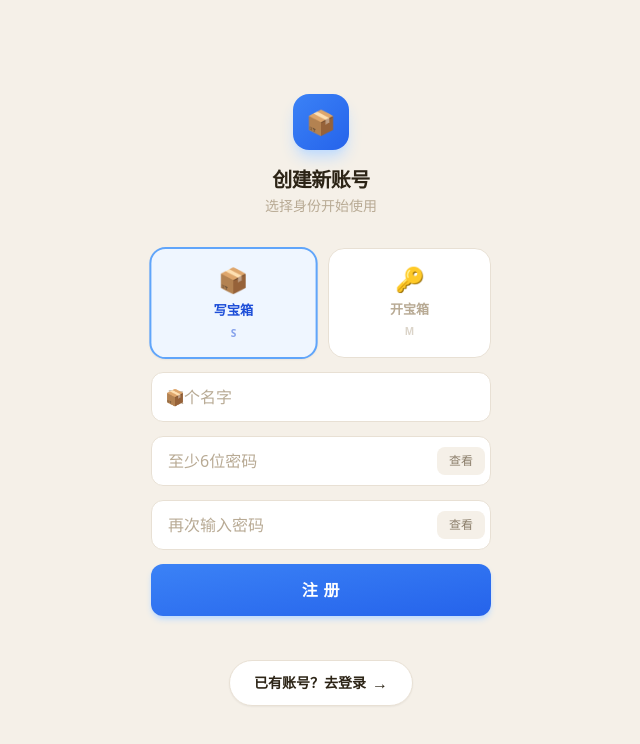
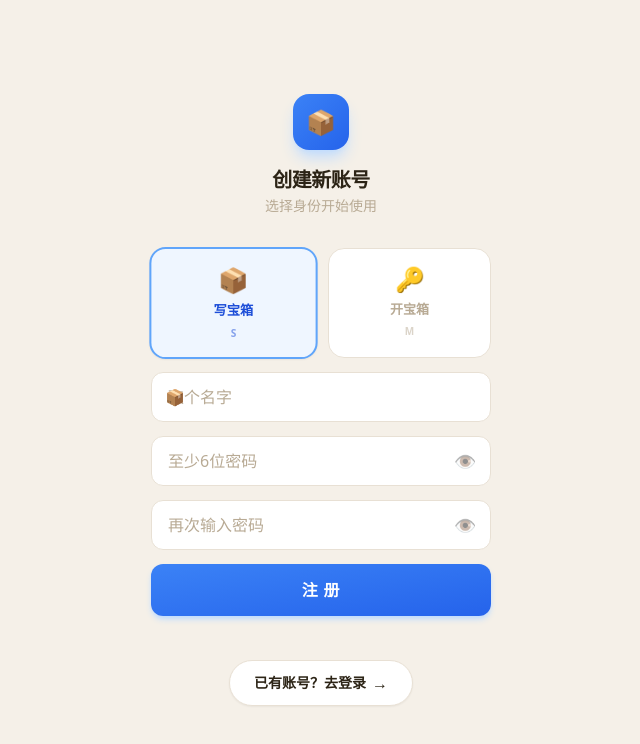
Before and after one commit to pingwu398-dev/treasure-box, a Next.js app: page /register in a window 1280 px wide. Shown: the top 744 px of the page, without its empty margins (319-959 px from the left). Built offline with nearby package versions, Linux system fonts and the light colour scheme.

Commit message:
👁密码可见切换+S标题加粗+用户退出靠右

```diff
--- a/src/app/login/page.tsx
+++ b/src/app/login/page.tsx
@@ -41,7 +41,7 @@ export default function LoginPage() {
           />
           <div className="relative">
             <input
-              className="input w-full pr-[76px]"
+              className="input w-full pr-[44px]"
               placeholder="密码"
               type={showPwd ? "text" : "password"}
               value={password}
@@ -49,10 +49,10 @@ export default function LoginPage() {
             />
             <button
               type="button"
-              className="absolute right-1.5 top-1/2 -translate-y-1/2 rounded-lg bg-[var(--bg)] px-3 py-1.5 text-xs font-medium text-[var(--text-muted)] transition hover:bg-[var(--border)]"
+              className="absolute right-2.5 top-1/2 -translate-y-1/2 flex items-center justify-center w-8 h-8 text-lg opacity-50 hover:opacity-100 transition"
               onClick={() => setShowPwd(!showPwd)}
             >
-              {showPwd ? "隐藏" : "查看"}
+              {showPwd ? "🙈" : "👁"}
             </button>
           </div>
           <button
--- a/src/app/register/page.tsx
+++ b/src/app/register/page.tsx
@@ -15,6 +15,16 @@ export default function RegisterPage() {
 
   const icon = role === "S" ? "📦" : "🔑";
   const isS = role === "S";
+
+  const EyeBtn = (props: { showing: boolean; onClick: () => void }) => (
+    <button
+      type="button"
+      className="absolute right-2.5 top-1/2 -translate-y-1/2 flex items-center justify-center w-8 h-8 text-lg opacity-50 hover:opacity-100 transition"
+      onClick={props.onClick}
+    >
+      {props.showing ? "🙈" : "👁"}
+    </button>
+  );
 
   return (
     <main className="flex min-h-screen flex-col items-center justify-center bg-[var(--bg)] px-6">
@@ -76,33 +86,21 @@ export default function RegisterPage() {
           </div>
           <div className="relative">
             <input
-              className="input w-full pr-[76px]"
+              className="input w-full pr-[44px]"
               placeholder="至少6位密码"
               type={showPwd ? "text" : "password"}
               value={password} onChange={(e) => setPassword(e.target.value)}
             />
-            <button
-              type="button"
-              className="absolute right-1.5 top-1/2 -translate-y-1/2 rounded-lg bg-[var(--bg)] px-3 py-1.5 text-xs font-medium text-[var(--text-muted)] transition hover:bg-[var(--border)]"
-              onClick={() => setShowPwd(!showPwd)}
-            >
-              {showPwd ? "隐藏" : "查看"}
-            </button>
+            <EyeBtn showing={showPwd} onClick={() => setShowPwd(!showPwd)} />
           </div>
           <div className="relative">
             <input
-              className="input w-full pr-[76px]"
+              className="input w-full pr-[44px]"
               placeholder="再次输入密码"
               type={showPwd2 ? "text" : "password"}
               value={password2} onChange={(e) => setPassword2(e.target.value)}
             />
-            <button
-              type="button"
-              className="absolute right-1.5 top-1/2 -translate-y-1/2 rounded-lg bg-[var(--bg)] px-3 py-1.5 text-xs font-medium text-[var(--text-muted)] transition hover:bg-[var(--border)]"
-              onClick={() => setShowPwd2(!showPwd2)}
-            >
-              {showPwd2 ? "隐藏" : "查看"}
-            </button>
+            <EyeBtn showing={showPwd2} onClick={() => setShowPwd2(!showPwd2)} />
           </div>
 
           {/* Register button - large */}
--- a/src/components/AppHeader.tsx
+++ b/src/components/AppHeader.tsx
@@ -35,27 +35,26 @@ export function AppHeader(props: { role: Role; username: string; title?: string
 
   return (
     <header className="sticky top-0 z-50 border-b border-[var(--border-light)] bg-[var(--bg)]/95 backdrop-blur-lg">
-      {/* Top row */}
-      <div className="mx-auto flex max-w-lg items-stretch px-4">
+      {/* Top row: logo (left), title (center), user+logout (right) */}
+      <div className="mx-auto flex max-w-lg items-center px-4 h-[48px]">
         {/* Left: Logo */}
-        <div className="flex items-center">
-          <Link href="/" className="flex h-full items-center gap-1.5 text-sm font-extrabold tracking-tight text-[var(--text)]">
-            <span className="flex h-7 w-7 items-center justify-center rounded-md bg-gradient-to-br from-[var(--gold)] to-[var(--gold-dark)] text-[11px] text-white shadow-sm">📦</span>
-            <span className="hidden sm:inline">宝箱</span>
-          </Link>
-        </div>
+        <Link href="/" className="flex items-center gap-1.5 shrink-0">
+          <span className="flex h-7 w-7 items-center justify-center rounded-md bg-gradient-to-br from-[var(--gold)] to-[var(--gold-dark)] text-[11px] text-white shadow-sm">📦</span>
+        </Link>
 
-        {/* Center: Title */}
-        <div className="flex flex-1 items-center justify-center">
-          <span className="text-xs font-semibold text-[var(--text-muted)]">{props.title ?? ""}</span>
+        {/* Center: Page title - big and bold */}
+        <div className="flex-1 flex items-center justify-center">
+          {props.title && (
+            <span className="text-[17px] font-extrabold tracking-tight text-[var(--text)]">{props.title}</span>
+          )}
         </div>
 
         {/* Right: Username + logout */}
-        <div className="flex items-center gap-1">
-          <span className="text-xs text-[var(--text-light)]">{props.username}</span>
+        <div className="flex items-center gap-1.5 shrink-0">
+          <span className="text-[13px] font-medium text-[var(--text-muted)]">{props.username}</span>
           <button
             onClick={logout}
-            className="touch-btn flex items-center rounded-lg px-2 text-xs font-medium text-red-400 transition hover:bg-red-50"
+            className="touch-btn flex items-center rounded-lg px-2.5 py-1 text-xs font-semibold text-red-400 transition hover:bg-red-50"
           >
             退出
           </button>
```
